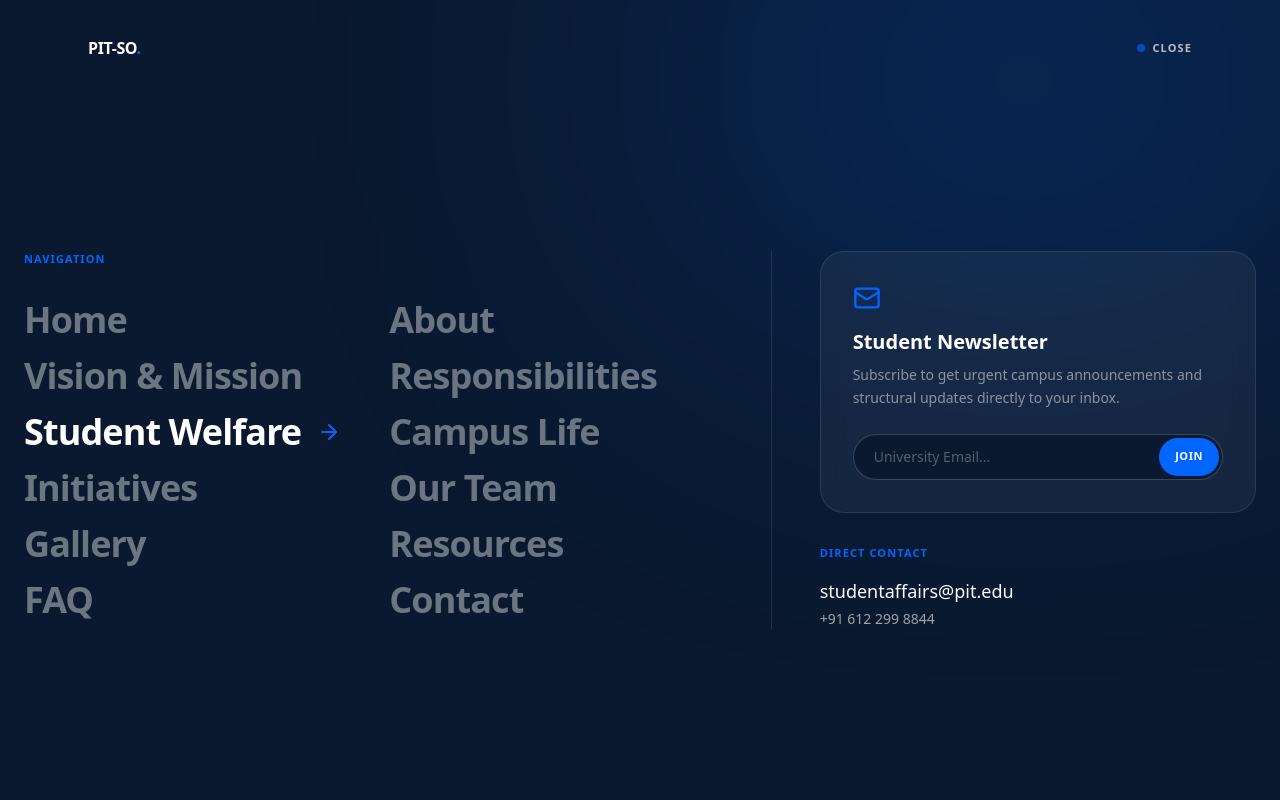
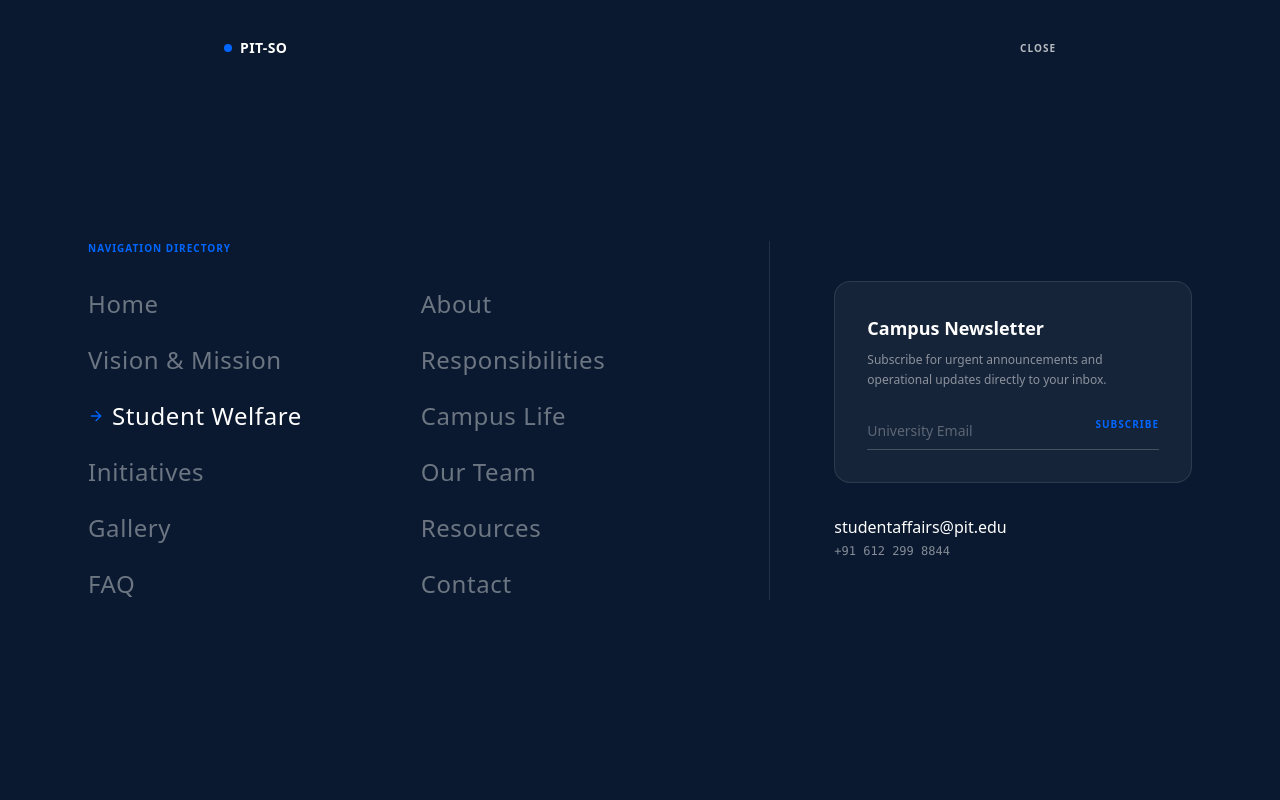
Before and after one commit to eminsaji1208-del/Deploy, a Next.js app: page /welfare in a window 1280 px wide. Both pictures are taken after a click on the button "MENU". Shown: the top 800 px of the page. Built offline with nearby package versions, Linux system fonts and the light colour scheme.

Commit message:
Animation

```diff
--- a/app/welfare/page.tsx
+++ b/app/welfare/page.tsx
@@ -1,49 +1,56 @@
 import { siteConfig } from "@/data/site-config";
-import PageHeader from "@/components/PageHeader";
+import Link from "next/link";
+import { ArrowRight } from "lucide-react";
 import FadeIn from "@/components/FadeIn";
+import AnimatedCard from "@/components/AnimatedCard"; // Import the new card!
 
-export default function WelfarePage() {
+export default function HomePage() {
   return (
-    <div className="bg-background min-h-screen">
-      <PageHeader title="Student Welfare Framework" subtitle={siteConfig.welfare.summary} />
-      <div className="max-w-6xl mx-auto px-6 py-24 space-y-24">
+    <div className="relative min-h-screen flex flex-col justify-center bg-background pt-20">
+      <div className="max-w-5xl mx-auto px-6 py-24 w-full">
 
-        <div>
-          <FadeIn delay={0.1}>
-            <h2 className="text-xl font-semibold text-primary mb-8 tracking-tight border-b border-border pb-4">Scholarships & Grants</h2>
-          </FadeIn>
-          <div className="grid md:grid-cols-2 gap-6">
-            {siteConfig.welfare.scholarships.map((s, i) => (
-              <FadeIn key={i} delay={0.2 + (i * 0.1)}>
-                <div className="border border-border rounded-2xl p-8 bg-surface">
-                  <span className="text-[10px] font-medium text-text-muted uppercase tracking-widest border border-border px-2 py-1 rounded-md">{s.coverage}</span>
-                  <h3 className="text-lg font-semibold text-primary mt-4 mb-2">{s.title}</h3>
-                  <p className="text-sm text-text-muted font-light leading-relaxed">Eligibility: {s.eligibility}</p>
-                </div>
-              </FadeIn>
-            ))}
+        <FadeIn delay={0.1}>
+          <div className="inline-flex items-center gap-2 px-4 py-1.5 bg-surface border border-border rounded-full text-text-muted text-[10px] font-bold tracking-widest uppercase mb-8 shadow-sm">
+            <span className="w-1.5 h-1.5 rounded-full bg-accent animate-pulse"></span>
+            Official Portal
           </div>
-        </div>
+        </FadeIn>
 
-        <div>
-          <FadeIn delay={0.1}>
-            <h2 className="text-xl font-semibold text-primary mb-8 tracking-tight border-b border-border pb-4">Healthcare Advisory</h2>
-          </FadeIn>
-          <div className="grid md:grid-cols-2 gap-6">
-            {siteConfig.welfare.services.map((s, i) => (
-              <FadeIn key={i} delay={0.2 + (i * 0.1)}>
-                <div className="p-8 rounded-2xl border border-border bg-surface flex flex-col justify-between h-full">
-                  <div>
-                    <h3 className="font-semibold text-primary mb-1">{s.name}</h3>
-                    <p className="text-sm text-text-muted font-light">{s.type}</p>
-                  </div>
-                  <div className="mt-6 pt-4 border-t border-border/50">
-                    <span className="text-[11px] text-text-muted uppercase tracking-wide">Location: {s.location}</span>
-                  </div>
-                </div>
-              </FadeIn>
-            ))}
+        <FadeIn delay={0.2}>
+          <h1 className="text-5xl md:text-7xl font-semibold text-primary tracking-tight mb-8 leading-[1.05]">
+            {siteConfig.home.heroTitle}
+          </h1>
+        </FadeIn>
+
+        <FadeIn delay={0.3}>
+          <p className="text-lg md:text-xl text-text-muted max-w-2xl mb-12 leading-relaxed font-light">
+            {siteConfig.home.heroSubtitle}
+          </p>
+        </FadeIn>
+
+        <FadeIn delay={0.4}>
+          <div className="flex flex-wrap items-center gap-4 mb-24">
+            <Link href="/welfare" className="px-7 py-3.5 bg-accent text-white font-medium rounded-full hover:bg-accent/90 transition-colors text-sm shadow-[0_4px_14px_0_rgba(0,102,255,0.2)]">
+              Access Resources
+            </Link>
+            <Link href="/about" className="px-7 py-3.5 bg-transparent border border-border text-text-main font-medium rounded-full hover:bg-surface transition-colors text-sm flex items-center gap-2 group">
+              Our Strategy <ArrowRight size={16} className="group-hover:translate-x-1 transition-transform text-accent" />
+            </Link>
           </div>
+        </FadeIn>
+
+        <div className="grid grid-cols-1 sm:grid-cols-2 md:grid-cols-4 gap-6 pt-12 border-t border-border">
+          {siteConfig.home.stats.map((stat, i) => (
+            <FadeIn key={i} delay={0.5 + (i * 0.1)}>
+              {/* Wrapping the stats in our new AnimatedCard! */}
+              <AnimatedCard className="p-6 text-center h-full flex flex-col justify-center">
+                <p className="text-3xl font-semibold text-primary mb-2 tracking-tight">{stat.metric}</p>
+                <p className="text-[10px] font-bold text-text-muted uppercase tracking-widest leading-relaxed">
+                  {stat.label}
+                </p>
+              </AnimatedCard>
+            </FadeIn>
+          ))}
         </div>
 
       </div>
--- /dev/null
+++ b/components/AnimatedCard.tsx
@@ -0,0 +1,19 @@
+"use client";
+import { motion } from "framer-motion";
+
+interface AnimatedCardProps {
+  children: React.ReactNode;
+  className?: string;
+}
+
+export default function AnimatedCard({ children, className = "" }: AnimatedCardProps) {
+  return (
+    <motion.div
+      whileHover={{ y: -6, scale: 1.01 }}
+      transition={{ duration: 0.3, ease: "easeOut" }}
+      className={`bg-surface border border-border rounded-2xl transition-colors duration-300 hover:border-accent/30 hover:shadow-[0_8px_30px_rgba(0,102,255,0.08)] ${className}`}
+    >
+      {children}
+    </motion.div>
+  );
+}
--- a/components/FadeIn.tsx
+++ b/components/FadeIn.tsx
@@ -5,26 +5,18 @@ interface FadeInProps {
   children: React.ReactNode;
   delay?: number;
   className?: string;
-  direction?: "up" | "down" | "left" | "right";
 }
 
-export default function FadeIn({ children, delay = 0, className = "", direction = "up" }: FadeInProps) {
-  const directionOffset = {
-    up: { y: 24, x: 0 },
-    down: { y: -24, x: 0 },
-    left: { x: 24, y: 0 },
-    right: { x: -24, y: 0 },
-  };
-
+export default function FadeIn({ children, delay = 0, className = "" }: FadeInProps) {
   return (
     <motion.div
-      initial={{ opacity: 0, ...directionOffset[direction] }}
-      whileInView={{ opacity: 1, y: 0, x: 0 }}
+      initial={{ opacity: 0, y: 20, filter: "blur(8px)" }}
+      whileInView={{ opacity: 1, y: 0, filter: "blur(0px)" }}
       viewport={{ once: true, margin: "-40px" }}
       transition={{
-        duration: 0.7,
+        duration: 0.8,
         delay: delay,
-        ease: [0.21, 0.47, 0.32, 0.98] // Premium fluid easing curve
+        ease: [0.21, 0.47, 0.32, 0.98]
       }}
       className={className}
     >
--- a/components/Navbar.tsx
+++ b/components/Navbar.tsx
@@ -24,43 +24,42 @@ export default function Navbar() {
 
   return (
     <>
-      {/* 1. Floating Glass Pill Header */}
+      {/* 1. Refined, Tighter Floating Pill */}
       <nav className="fixed top-0 left-0 w-full z-[60] pt-6 px-6 pointer-events-none">
-        <div className="max-w-6xl mx-auto flex justify-center">
+        <div className="max-w-4xl mx-auto flex justify-center">
           <div
-            className={`pointer-events-auto transition-all duration-500 flex justify-between items-center px-6 py-3 rounded-full ${
+            className={`pointer-events-auto transition-all duration-500 flex justify-between items-center px-8 py-3.5 rounded-full ${
               scrolled && !menuOpen
-                ? "glass-card w-full md:w-3/4 shadow-lg shadow-accent/5"
+                ? "glass-card w-full shadow-[0_8px_30px_rgb(0,0,0,0.04)]"
                 : "w-full bg-transparent"
             }`}
           >
             <Link
               href="/"
-              className="flex flex-col relative z-[60]"
+              className="flex items-center gap-2 relative z-[60]"
               onClick={() => setMenuOpen(false)}
             >
-              <span className={`text-base font-bold tracking-tight transition-colors duration-500 ${
+              <span className={`w-2 h-2 rounded-full ${menuOpen ? "bg-accent" : "bg-primary"}`} />
+              <span className={`text-sm font-semibold tracking-wide transition-colors duration-500 ${
                 menuOpen ? "text-white" : "text-primary"
               }`}>
                 {siteConfig.institution.abbr}
-                <span className={menuOpen ? "text-accent" : "text-accent"}>.</span>
               </span>
             </Link>
 
             <button
               onClick={() => setMenuOpen(!menuOpen)}
-              className={`relative z-[60] flex items-center gap-2 text-[11px] font-bold uppercase tracking-widest transition-colors duration-500 ${
-                menuOpen ? "text-white/70 hover:text-white" : "text-primary hover:text-accent"
+              className={`relative z-[60] text-[10px] font-bold uppercase tracking-widest transition-colors duration-500 ${
+                menuOpen ? "text-white/70 hover:text-white" : "text-text-muted hover:text-primary"
               }`}
             >
-              <span className="w-2 h-2 rounded-full bg-accent animate-pulse" />
               {menuOpen ? "Close" : "Menu"}
             </button>
           </div>
         </div>
       </nav>
 
-      {/* 2. Premium Split-Screen Overlay with Subscription */}
+      {/* 2. Organized Split-Screen Menu */}
       <AnimatePresence>
         {menuOpen && (
           <motion.div
@@ -70,34 +69,32 @@ export default function Navbar() {
             transition={{ duration: 0.7, ease: [0.22, 1, 0.36, 1] }}
             className="fixed inset-0 z-50 bg-primary flex flex-col justify-center overflow-hidden"
           >
-            {/* Background Accent Glow */}
-            <div className="absolute top-[-20%] right-[-10%] w-[60%] h-[60%] bg-accent/20 blur-[150px] rounded-full pointer-events-none" />
+            <div className="w-full max-w-6xl mx-auto px-6 grid md:grid-cols-12 gap-16 pt-10">
 
-            <div className="w-full max-w-7xl mx-auto px-6 grid md:grid-cols-12 gap-12 pt-20">
-
-              {/* Left Side: Navigation Links */}
-              <div className="md:col-span-7 flex flex-col gap-4">
-                <p className="text-accent text-[11px] font-bold uppercase tracking-widest mb-4">Navigation</p>
-                <div className="grid grid-cols-1 sm:grid-cols-2 gap-y-4 gap-x-8">
+              {/* Left: Clean Navigation Grid */}
+              <div className="md:col-span-7 flex flex-col justify-center">
+                <p className="text-accent text-[10px] font-bold uppercase tracking-widest mb-8">Navigation Directory</p>
+                <div className="grid grid-cols-1 sm:grid-cols-2 gap-y-6 gap-x-12">
                   {siteConfig.navigation.map((link, i) => {
                     const isActive = pathname === link.href;
                     return (
                       <motion.div
                         key={link.href}
-                        initial={{ opacity: 0, x: -20 }}
-                        animate={{ opacity: 1, x: 0 }}
-                        exit={{ opacity: 0, x: -10 }}
-                        transition={{ delay: 0.2 + (i * 0.05), duration: 0.5 }}
+                        initial={{ opacity: 0, y: 10 }}
+                        animate={{ opacity: 1, y: 0 }}
+                        transition={{ delay: 0.3 + (i * 0.03), duration: 0.4 }}
                       >
                         <Link
                           href={link.href}
                           onClick={() => setMenuOpen(false)}
-                          className={`text-2xl md:text-4xl font-semibold tracking-tight transition-all duration-300 flex items-center gap-4 group ${
+                          className={`text-xl md:text-2xl font-light tracking-wide transition-all duration-300 flex items-center group ${
                             isActive ? "text-white" : "text-white/40 hover:text-white"
                           }`}
                         >
+                          <span className={`transition-all duration-300 overflow-hidden flex items-center ${isActive ? "w-6 opacity-100" : "w-0 opacity-0 group-hover:w-6 group-hover:opacity-100"}`}>
+                            <ArrowRight className="text-accent shrink-0" size={16} />
+                          </span>
                           {link.label}
-                          <ArrowRight className={`opacity-0 -translate-x-4 transition-all duration-300 text-accent ${isActive ? "opacity-100 translate-x-0" : "group-hover:opacity-100 group-hover:translate-x-0"}`} size={24} />
                         </Link>
                       </motion.div>
                     );
@@ -105,37 +102,33 @@ export default function Navbar() {
                 </div>
               </div>
 
-              {/* Right Side: Subscription & Contact Info */}
+              {/* Right: Elegant Subscription Box */}
               <motion.div
-                initial={{ opacity: 0, y: 20 }}
-                animate={{ opacity: 1, y: 0 }}
-                transition={{ delay: 0.6, duration: 0.6 }}
-                className="md:col-span-5 flex flex-col justify-end border-t md:border-t-0 md:border-l border-white/10 md:pl-12 pt-8 md:pt-0"
+                initial={{ opacity: 0 }}
+                animate={{ opacity: 1 }}
+                transition={{ delay: 0.5, duration: 0.6 }}
+                className="md:col-span-5 flex flex-col justify-center md:border-l border-white/10 md:pl-16"
               >
-                {/* Subscription Box */}
-                <div className="bg-white/5 border border-white/10 p-8 rounded-3xl mb-8 backdrop-blur-md">
-                  <Mail className="text-accent mb-4" size={28} />
-                  <h3 className="text-white text-xl font-bold mb-2">Student Newsletter</h3>
-                  <p className="text-white/50 text-sm mb-6 leading-relaxed">
-                    Subscribe to get urgent campus announcements and structural updates directly to your inbox.
+                <div className="bg-white/5 border border-white/10 p-8 rounded-2xl mb-8">
+                  <h3 className="text-white text-lg font-semibold mb-2">Campus Newsletter</h3>
+                  <p className="text-white/50 text-xs mb-6 leading-relaxed font-light">
+                    Subscribe for urgent announcements and operational updates directly to your inbox.
                   </p>
                   <div className="relative">
                     <input
                       type="email"
-                      placeholder="University Email..."
-                      className="w-full bg-primary border border-white/20 rounded-full py-3 px-5 text-sm text-white placeholder:text-white/30 focus:outline-none focus:border-accent transition-colors"
+                      placeholder="University Email"
+                      className="w-full bg-transparent border-b border-white/20 py-2 text-sm text-white placeholder:text-white/30 focus:outline-none focus:border-accent transition-colors"
                     />
-                    <button className="absolute right-1 top-1 bottom-1 bg-accent hover:bg-accent/80 transition-colors text-white text-[11px] font-bold uppercase tracking-wider px-4 rounded-full">
-                      Join
+                    <button className="absolute right-0 top-1 text-accent hover:text-white transition-colors text-[10px] font-bold uppercase tracking-widest">
+                      Subscribe
                     </button>
                   </div>
                 </div>
 
-                {/* Quick Info */}
                 <div>
-                  <p className="text-accent text-[11px] font-bold uppercase tracking-widest mb-4">Direct Contact</p>
-                  <p className="text-white text-lg">{siteConfig.contact.email}</p>
-                  <p className="text-white/60 text-sm mt-1">{siteConfig.contact.phone}</p>
+                  <p className="text-white text-base">{siteConfig.contact.email}</p>
+                  <p className="text-white/50 text-xs mt-1 font-mono">{siteConfig.contact.phone}</p>
                 </div>
               </motion.div>
 
```
